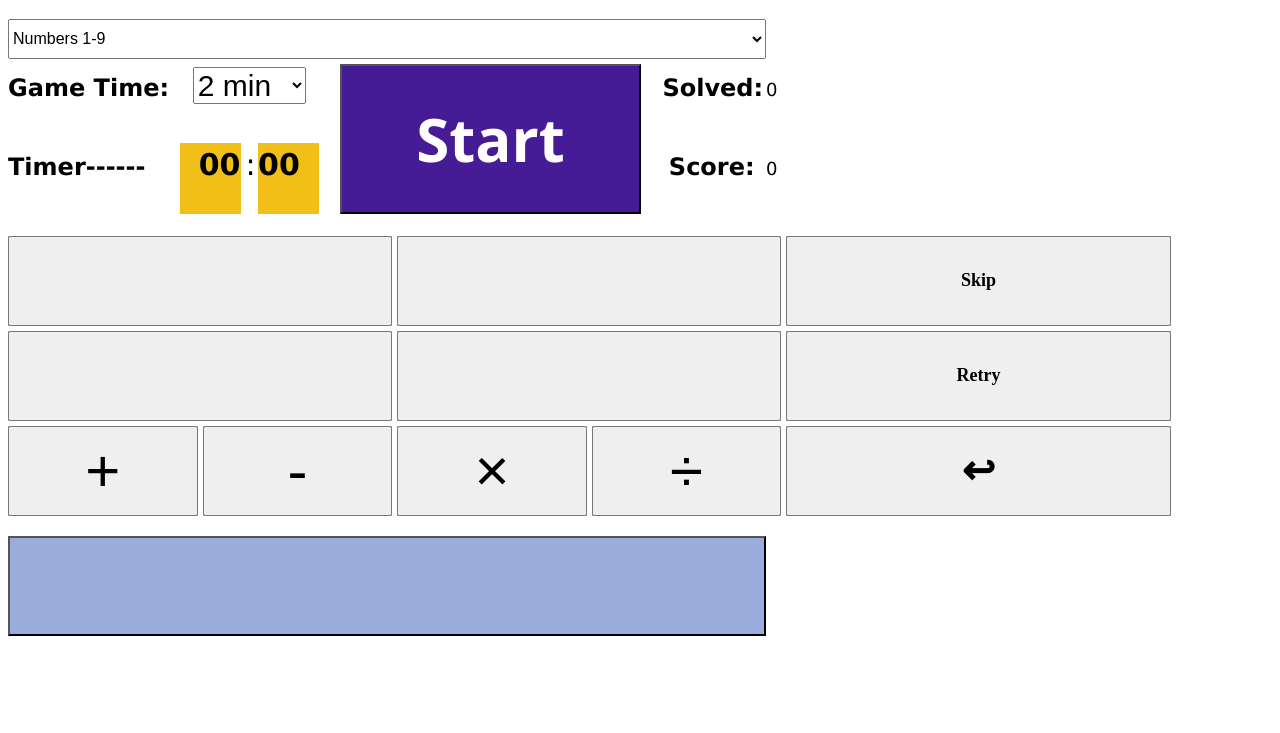
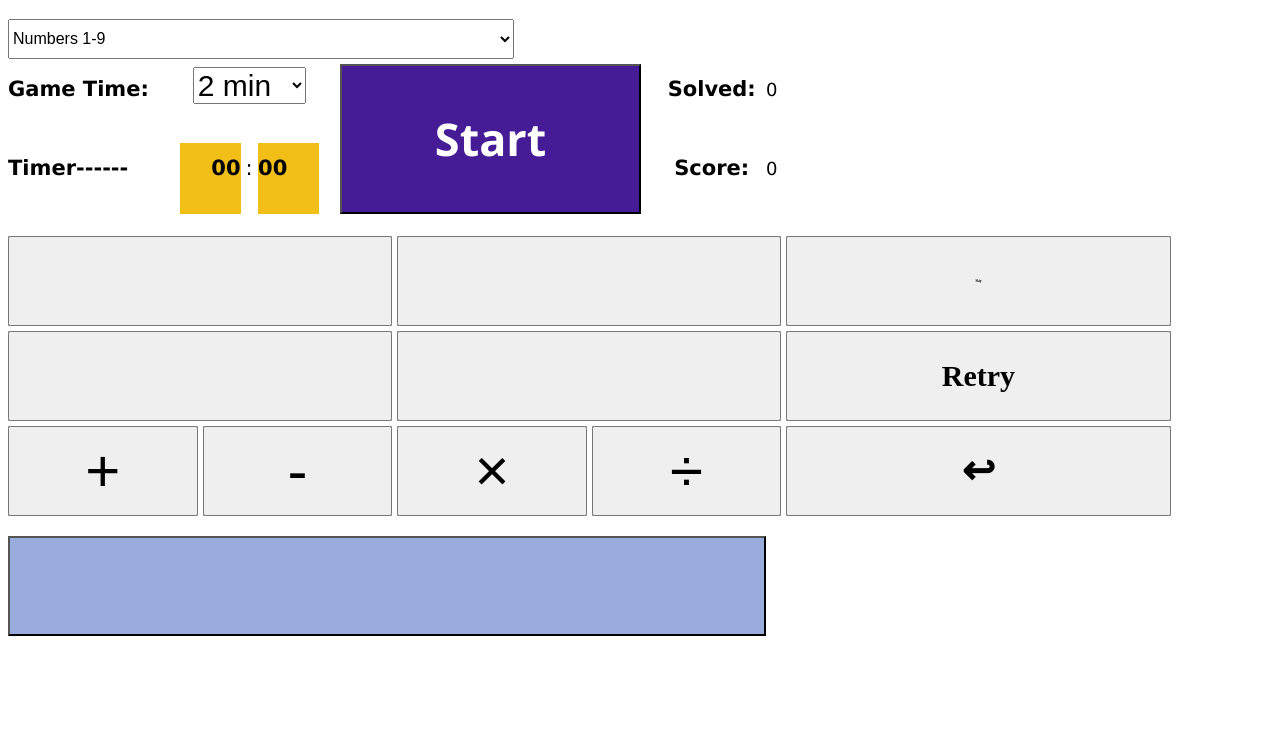
Before and after one commit to HannahLoves24/HannahLoves24.github.io, a plain HTML site: page index.html in a window 1280 px wide. Shown: the part 67-800 px from the top of the page. Drawn offline with Linux system fonts and the light colour scheme.

Commit message:
Update index.html

```diff
--- a/index.html
+++ b/index.html
@@ -668,7 +668,7 @@
 						<button type = "button" onclick=EnterNum2() id = "b2" class = "small_btn"></button>
 					</div>
 					<div class="grid-item">
-						<button type = "button"  onclick=Skip() id = "Skip" class = "small_btn" style="font-size:60%;font-weight: bold;" >Skip</button>
+						<button type = "button"  onclick=Skip() id = "Skip" class = "small_btn" style="font-size:10%;font-weight: bold;" >Skip</button>
 					</div>
 					<div class="grid-item">
 						<button type = "button" onclick=EnterNum3() id = "b3" class = "small_btn"></button>
@@ -677,7 +677,7 @@
 						<button type = "button" onclick=EnterNum4()  id = "b4" class = "small_btn"></button>
 					</div>
 					<div class="grid-item">
-						<button type = "button" onclick=Retry() id = "retry" class = "small_btn" style="font-size:60%;font-weight: bold;">Retry</button>
+						<button type = "button" onclick=Retry() id = "retry" class = "small_btn" style="font-size:100%;font-weight: bold;">Retry</button>
 					</div>
 					<div class="grid-item">
 						<button type = "button" onclick=EnterPlus() id = "plus" class = "smallest_btn">&#43</button>
@@ -839,7 +839,7 @@
     width: 90%;
     height: 100%;
 	font-family:'Segoe UI', Tahoma, Geneva, Verdana, sans-serif;
-	font-size: 200%;
+	font-size: 150%;
 	font-weight:600;
 	background-color: rgb(70, 27, 150);
 	color: white;
@@ -927,7 +927,7 @@
 	display: inline-block;
     width: 100%;
     height: 100%;
-	font-size:80%;
+	font-size:70%;
 	text-align: left;
 	font-family: Verdana, Geneva, Tahoma, sans-serif;
 	font-weight: bold;
@@ -938,7 +938,7 @@
 	display: inline-block;
     width: 100%;
     height: 100%;
-	font-size:100%;
+	font-size:70%;
 	text-align: left;
 	font-family: Verdana, Geneva, Tahoma, sans-serif;
 }
@@ -946,7 +946,7 @@
 
 #levelSelection {
 
-    width: 60%;
+    width: 40%;
     height: 40px;
     margin-left: 0px;
 	margin-bottom: 5px;
```
